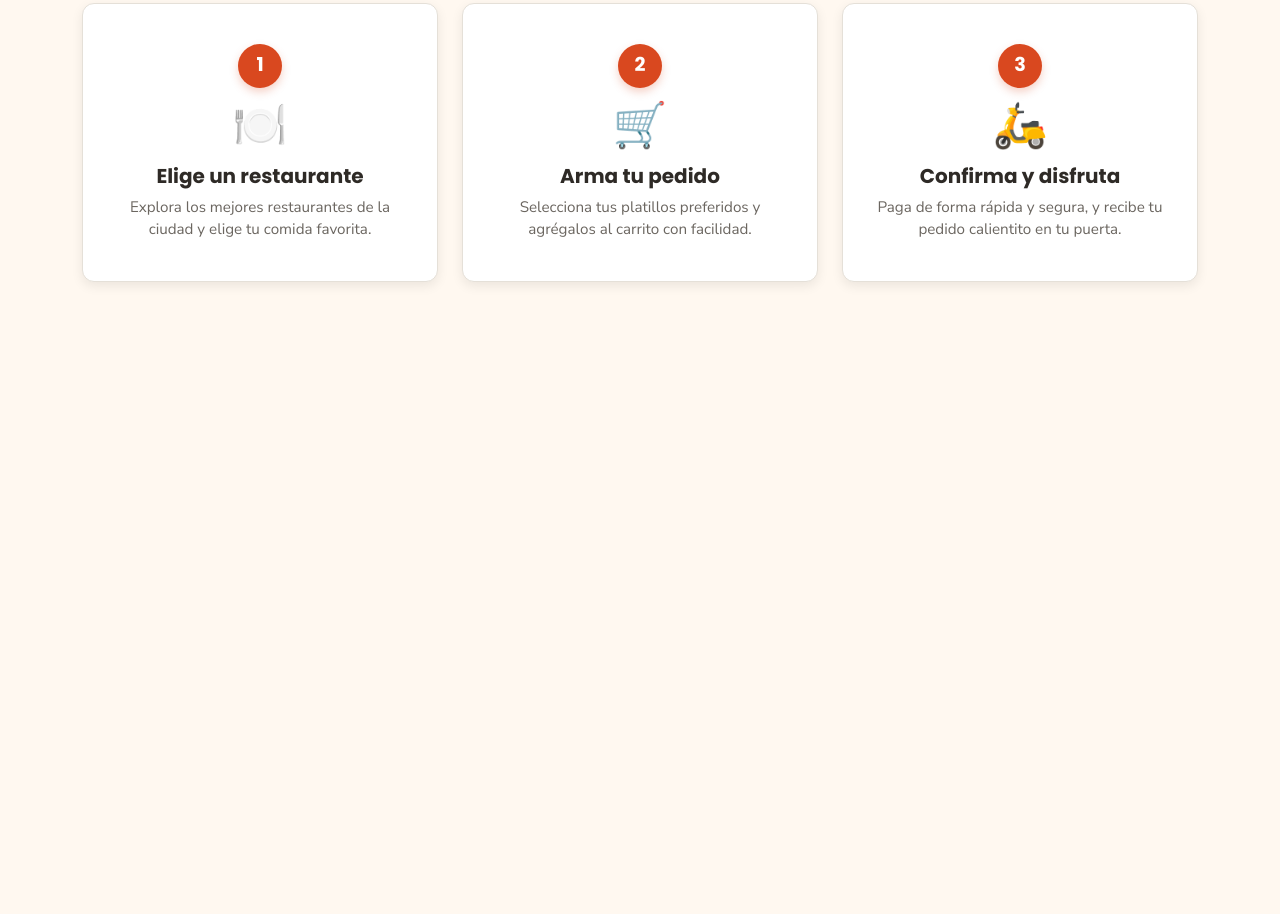
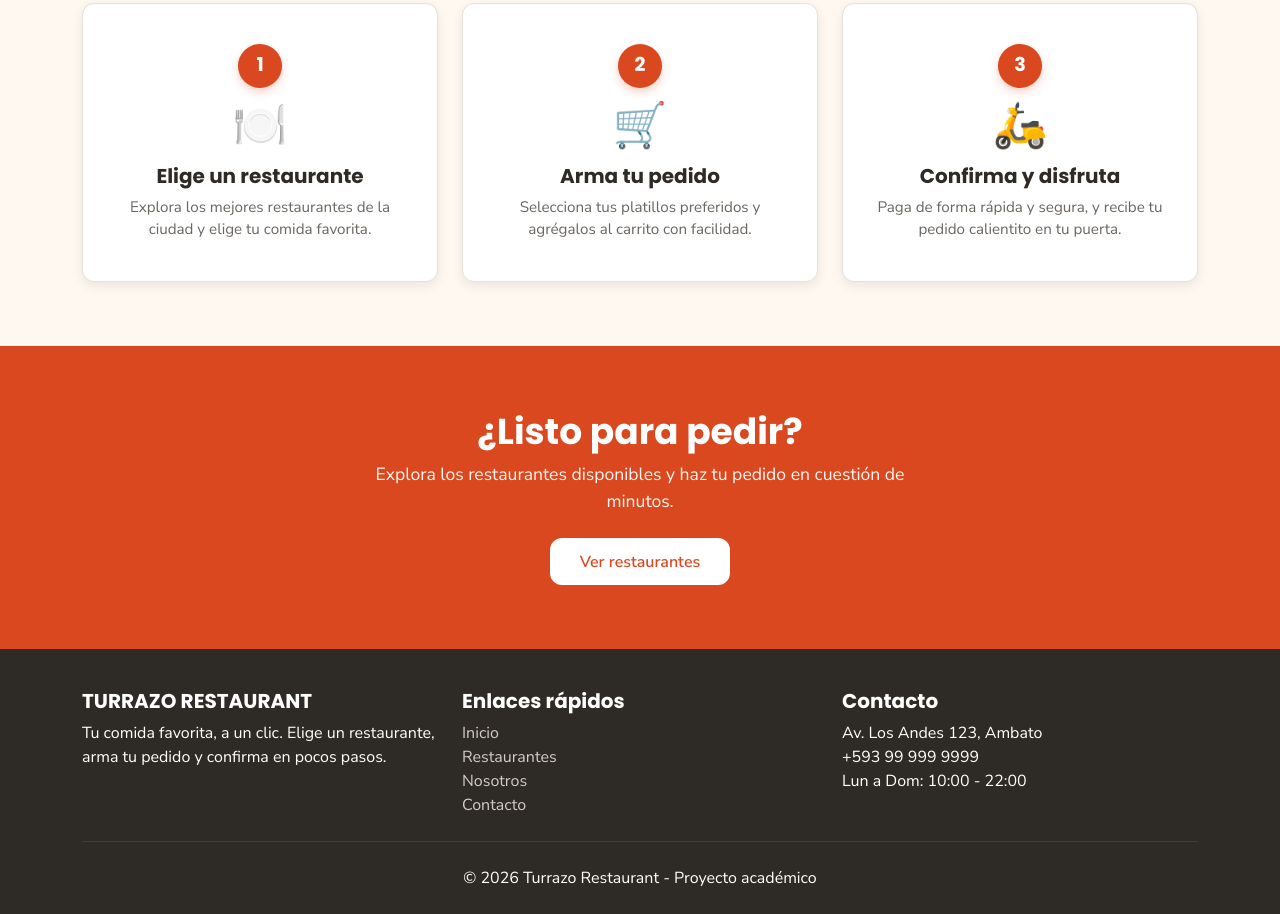
Before and after one commit to Korayma25/Proyecto_TurrazoRestauranWEB, a plain HTML site: page index.html in a window 1280 px wide. Shown: the part 1427-2341 px from the top of the page. Before the commit the page ends 1773 px from the top, so only its background shows below. Drawn offline with nearby package versions, Linux system fonts and the light colour scheme.

Commit message:
feat: agregar llamada a la accion final y footer al inicio

```diff
--- a/css/inicio.css
+++ b/css/inicio.css
@@ -88,3 +88,39 @@
   margin-bottom: 0;
   line-height: 1.5;
 }
+
+/* ---- Llamada a la acción final ---- */
+.inicio-cta {
+  background-color: var(--color-primario);
+  color: var(--color-blanco);
+  padding: var(--espacio-xl) 0;
+}
+
+.inicio-cta-titulo {
+  color: var(--color-blanco);
+  font-size: 2.25rem;
+  margin-bottom: var(--espacio-xs);
+}
+
+.inicio-cta-texto {
+  color: var(--color-blanco);
+  font-size: 1.1rem;
+  max-width: 600px;
+  margin: 0 auto var(--espacio-md);
+  opacity: 0.95;
+}
+
+.inicio-btn-claro {
+  background-color: var(--color-blanco);
+  color: var(--color-primario);
+  border: 2px solid var(--color-blanco);
+  border-radius: var(--radio-borde);
+  font-weight: 700;
+  padding: 0.6rem 1.75rem;
+  transition: all 0.2s ease;
+}
+
+.inicio-btn-claro:hover {
+  background-color: transparent;
+  color: var(--color-blanco);
+}
--- a/index.html
+++ b/index.html
@@ -168,9 +168,60 @@
       </div>
     </section>
     <!-- LLAMADA A LA ACCION FINAL -->
+    <section class="inicio-cta text-center">
+      <div class="container">
+        <h2 class="inicio-cta-titulo">¿Listo para pedir?</h2>
+        <p class="inicio-cta-texto">
+          Explora los restaurantes disponibles y haz tu pedido en cuestión de minutos.
+        </p>
+        <a href="pages/restaurantes.html" class="btn inicio-btn-claro">
+          Ver restaurantes
+        </a>
+      </div>
+    </section>
   </main>
 
   <!-- FOOTER -->
+  <footer class="footer-turrazo">
+    <div class="container">
+      <div class="row g-4">
+
+        <div class="col-12 col-md-4">
+          <h5 class="text-white text-uppercase">Turrazo Restaurant</h5>
+          <p class="mb-0">
+            Tu comida favorita, a un clic. Elige un restaurante,
+            arma tu pedido y confirma en pocos pasos.
+          </p>
+        </div>
+
+        <div class="col-6 col-md-4">
+          <h5 class="text-white">Enlaces rápidos</h5>
+          <ul class="list-unstyled mb-0">
+            <li><a href="index.html">Inicio</a></li>
+            <li><a href="pages/restaurantes.html">Restaurantes</a></li>
+            <li><a href="pages/nosotros.html">Nosotros</a></li>
+            <li><a href="pages/contacto.html">Contacto</a></li>
+          </ul>
+        </div>
+
+        <div class="col-6 col-md-4">
+          <h5 class="text-white">Contacto</h5>
+          <ul class="list-unstyled mb-0">
+            <li>Av. Los Andes 123, Ambato</li>
+            <li>+593 99 999 9999</li>
+            <li>Lun a Dom: 10:00 - 22:00</li>
+          </ul>
+        </div>
+
+      </div>
+
+      <hr class="border-secondary my-4">
+
+      <p class="text-center mb-0">
+        &copy; 2026 Turrazo Restaurant - Proyecto académico
+      </p>
+    </div>
+  </footer>
 
   <!-- Bootstrap 5.3.3 JS Bundle -->
   <script src="https://cdn.jsdelivr.net/npm/bootstrap@5.3.3/dist/js/bootstrap.bundle.min.js"></script>
```
